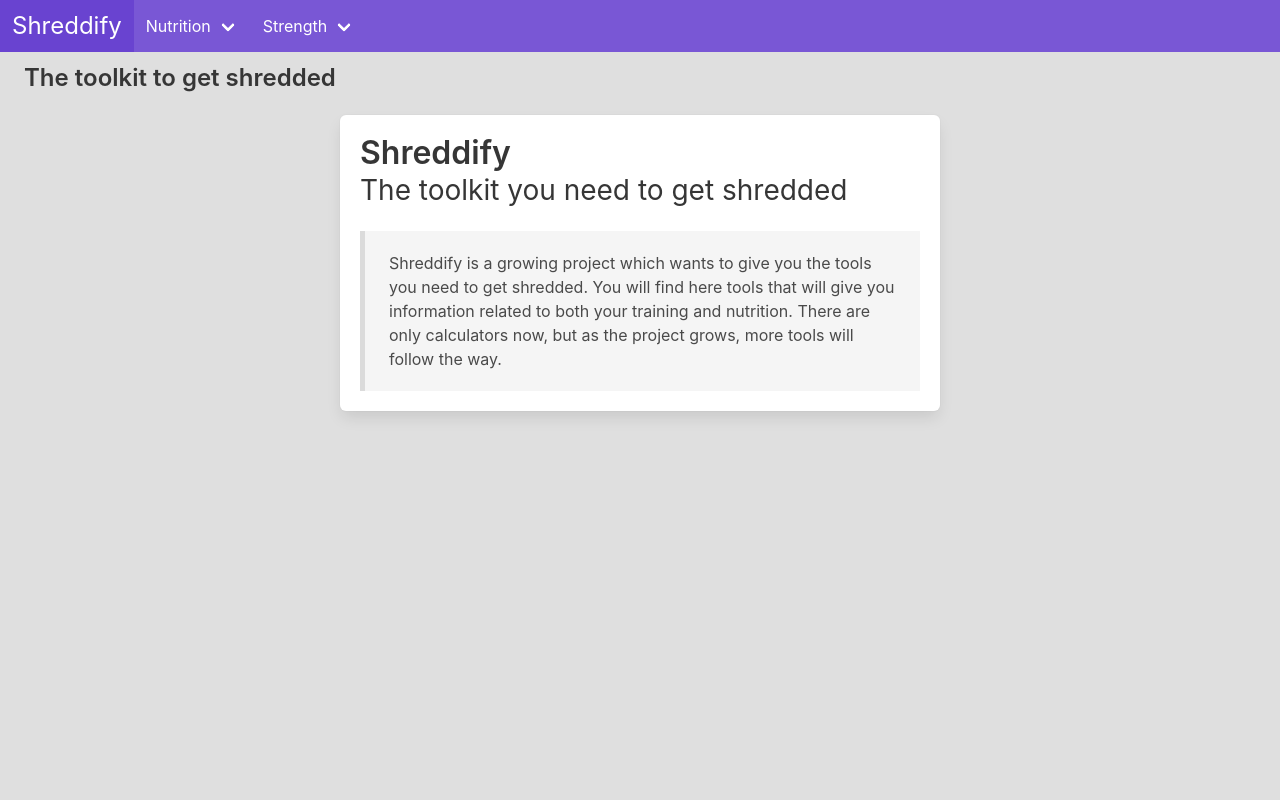
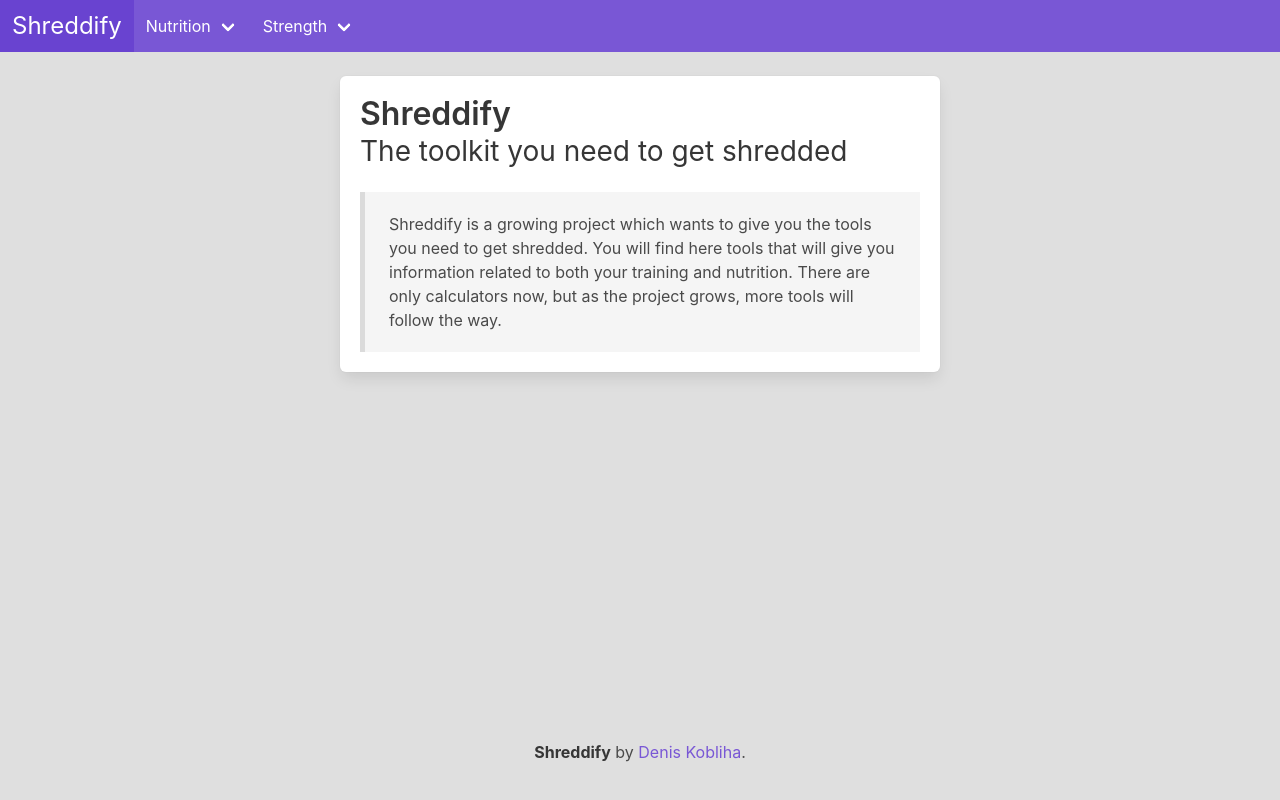
Before and after one commit to disco-trooper/shreddify, a Vue app: page / in a window 1280 px wide. Built offline with nearby package versions, Linux system fonts and the light colour scheme.

Commit message:
Add Footer

```diff
--- a/src/App.vue
+++ b/src/App.vue
@@ -1,8 +1,13 @@
 <template class="test">
   <div id="app">
     <Navbar />
-    <h3 class="ml-5 mt-3 title is-4">The toolkit to get shredded</h3>
-    <router-view class="router"></router-view>
+    <router-view class="router mt-5"></router-view>
+    <footer class="footer-basic has-text-centered">
+      <p>
+        <strong>Shreddify</strong> by
+        <a href="https://github.com/disco-trooper">Denis Kobliha</a>.
+      </p>
+    </footer>
   </div>
 </template>
 
@@ -18,4 +23,10 @@ export default {
 html {
   background-color: #dfdfdf !important;
 }
+.footer-basic {
+  position: absolute;
+  bottom: 0;
+  width: 100%;
+  height: 60px; /* Height of the footer */
+}
 </style>
```
